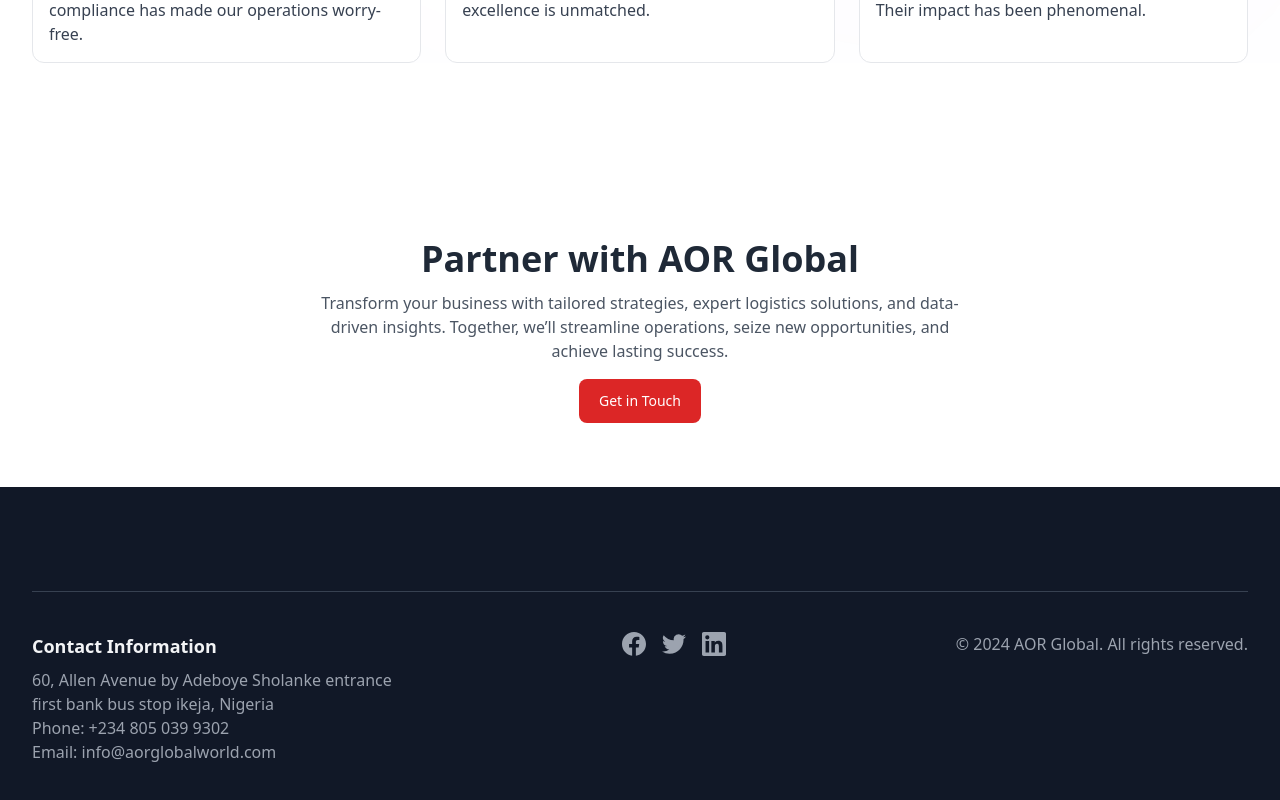
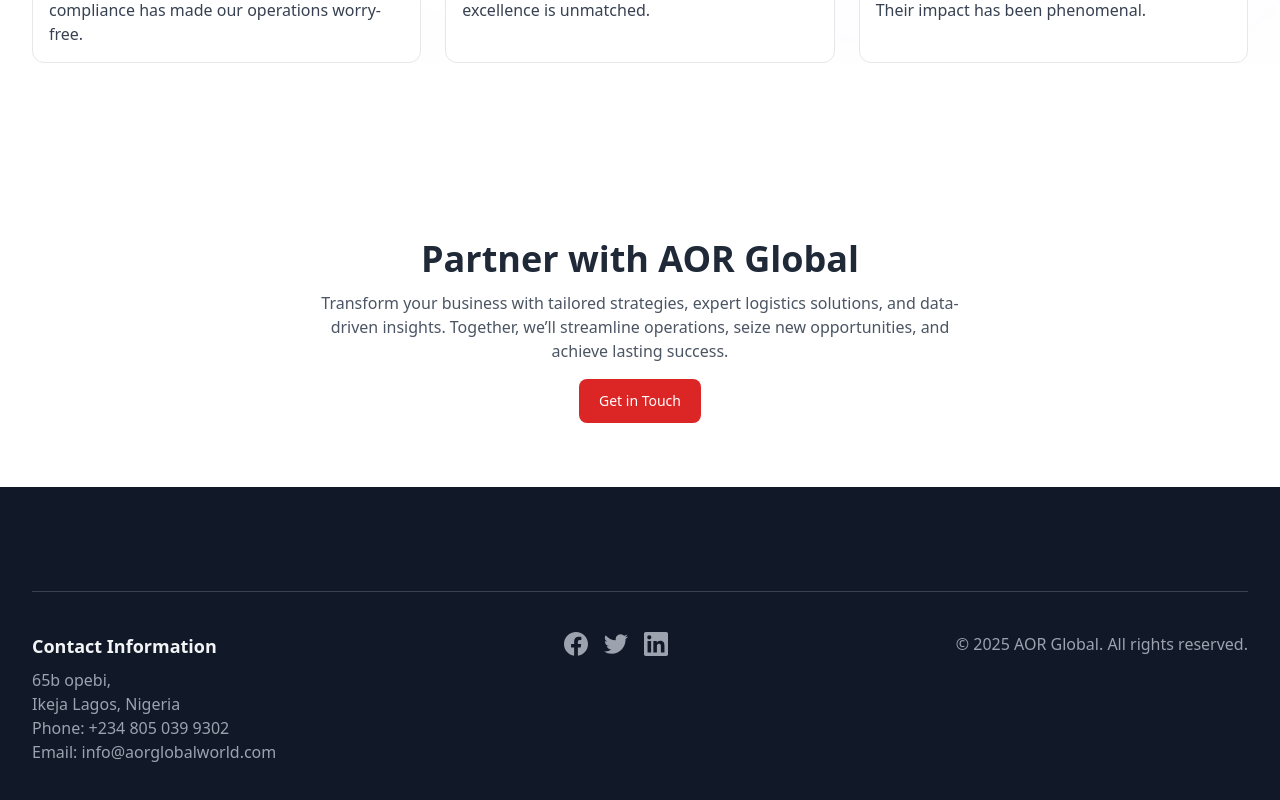
Before and after one commit to biodun-dev/blinder, a Next.js app: page / in a window 1280 px wide. Shown: the part 5079-5879 px from the top of the page. Built offline with nearby package versions, Linux system fonts and the light colour scheme.

Commit message:
Update index.jsx

```diff
--- a/components/ui/Footer/index.jsx
+++ b/components/ui/Footer/index.jsx
@@ -62,8 +62,8 @@
 
                 <div className="text-center sm:text-left">
                     <h4 className="text-lg font-semibold text-gray-100 mb-2">Contact Information</h4>
-                    <p className="text-gray-400">60, Allen Avenue by Adeboye Sholanke entrance</p>
-                    <p className="text-gray-400">first bank bus stop ikeja, Nigeria</p>
+                    <p className="text-gray-400"> 65b opebi,</p>
+                    <p className="text-gray-400">Ikeja Lagos, Nigeria</p>
                     <p className="text-gray-400">Phone: +234 805 039 9302</p>
                     <p className="text-gray-400">Email: info@aorglobalworld.com</p>
                 </div>
@@ -84,7 +84,7 @@
                 </div>
                 {/* Footer Text */}
                 <div className="text-center sm:text-right">
-                    <p className="text-gray-400">© 2024 AOR Global. All rights reserved.</p>
+                    <p className="text-gray-400">© 2025 AOR Global. All rights reserved.</p>
                 </div>
             </div>
         </div>
```
